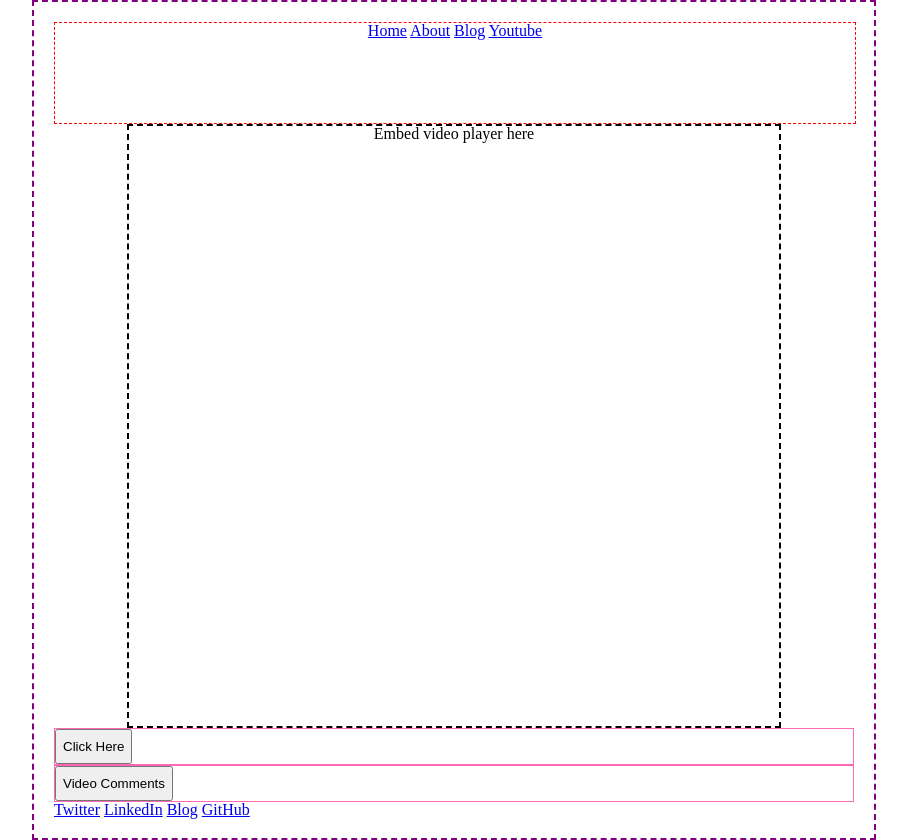
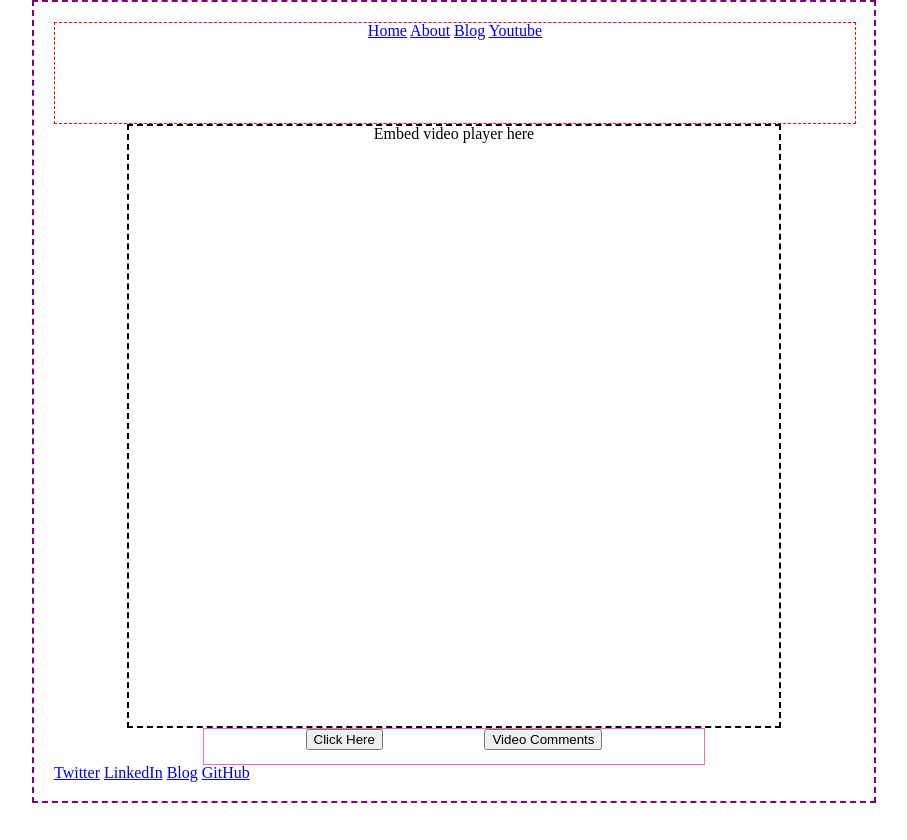
Before and after one commit to adaisbae/Random-Yoga-With-Adrienne, a plain HTML site: page index.html in a window 1280 px wide. Shown: the whole page, without its empty margins (186-1093 px from the left). After the commit the page ends 803 px from the top, so only its background shows below. Drawn offline with Linux system fonts and the light colour scheme.

Commit message:
created container for buttons under video player and made display: flex in container.

```diff
--- a/index.css
+++ b/index.css
@@ -71,8 +71,9 @@ table {
 
 .button {
 	border: 1px solid hotpink;
-	/*width: 80px;*/
+	width: 500px;
 	height: 35px;
+	margin: auto;
 	display: flex;
-	flex-direction: row;
+	justify-content: space-evenly;
 }
--- a/index.html
+++ b/index.html
@@ -26,12 +26,12 @@
         Embed video player here
     </div>
 
-<section>
-    <div class= "button">
+<section class= "button">
+    <div id= "randombutton">
         <button>Click Here</button>
     </div>
 
-    <div class= "button">
+    <div id= "videobutton">
         <button>Video Comments</button>
     </div>
 </section>
```
